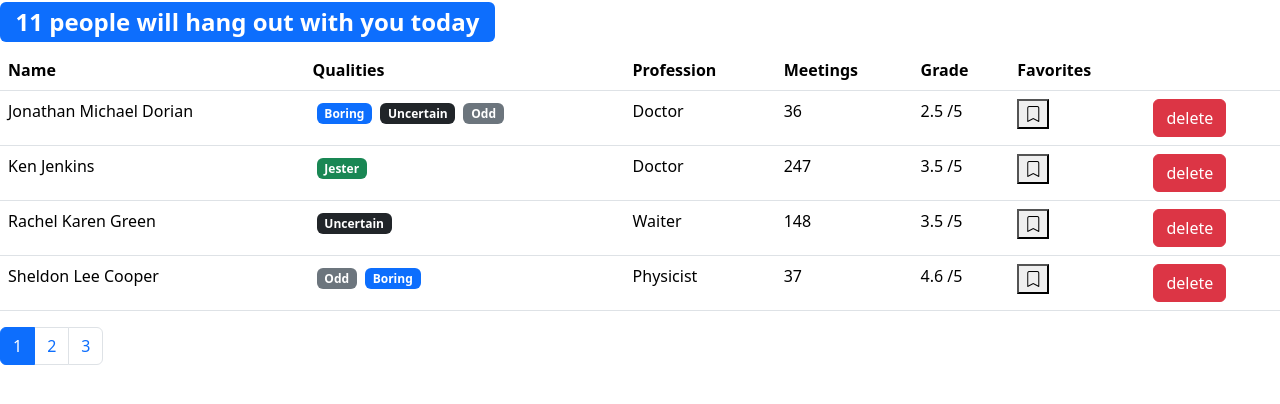
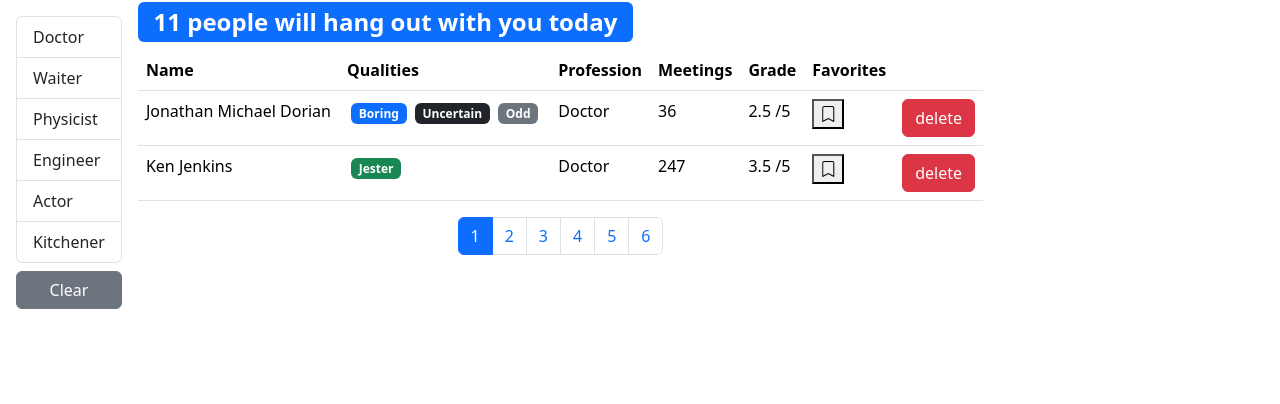
Before and after one commit to Kostya20079/fast-company-social-network, a React (Create React App) app: page /users in a window 1280 px wide. Shown: the top 404 px of the page. Built offline with nearby package versions, Linux system fonts and the light colour scheme.

Commit message:
add profession search filtering

```diff
--- a/src/app/App.js
+++ b/src/app/App.js
@@ -1,35 +1,34 @@
-import React, { useState } from "react";
+import React, { useState, useEffect } from "react";
 import Users from "./components/users";
-import SearchStatus from "./components/searchStatus";
 import api from "./api";
 
 function App() {
-  const [users, setUsers] = useState(api.users.fetchAll());
-  const handleDelete = (UserId) => {
-    setUsers(users.filter((user) => user._id !== UserId));
+  const [users, setUsers] = useState();
+  useEffect(() => {
+    api.users.fetchAll().then((data) => setUsers(data));
+  }, []);
+  const handleDelete = (userId) => {
+    setUsers(users.filter((user) => user._id !== userId));
   };
   const handleToggleBookMark = (id) => {
     setUsers(
       users.map((user) => {
         if (user._id === id) {
-          return {
-            ...user,
-            bookmark: !user.bookmark,
-          };
+          return { ...user, bookmark: !user.bookmark };
         }
         return user;
       })
     );
   };
-
   return (
-    <div className="app">
-      <SearchStatus length={users.length} />
-      <Users
-        onDelete={handleDelete}
-        onToggleBookMark={handleToggleBookMark}
-        users={users}
-      />
+    <div>
+      {users && (
+        <Users
+          onDelete={handleDelete}
+          onToggleBookMark={handleToggleBookMark}
+          users={users}
+        />
+      )}
     </div>
   );
 }
--- /dev/null
+++ b/src/app/api/fake.api/professions.api.js
@@ -0,0 +1,26 @@
+export const professionsObject = {
+  doctor: { _id: "67rdca3eeb7f6fgeed471818", name: "Doctor" },
+  waiter: { _id: "67rdca3eeb7f6fgeed471820", name: "Waiter" },
+  physics: { _id: "67rdca3eeb7f6fgeed471814", name: "Physicist" },
+  engineer: { _id: "67rdca3eeb7f6fgeed471822", name: "Engineer" },
+  actor: { _id: "67rdca3eeb7f6fgeed471824", name: "Actor" },
+  cook: { _id: "67rdca3eeb7f6fgeed471829", name: "Kitchener" },
+};
+export const professions = [
+  { _id: "67rdca3eeb7f6fgeed471818", name: "Doctor" },
+  { _id: "67rdca3eeb7f6fgeed471820", name: "Waiter" },
+  { _id: "67rdca3eeb7f6fgeed471814", name: "Physicist" },
+  { _id: "67rdca3eeb7f6fgeed471822", name: "Engineer" },
+  { _id: "67rdca3eeb7f6fgeed471824", name: "Actor" },
+  { _id: "67rdca3eeb7f6fgeed471829", name: "Kitchener" },
+];
+const fetchAll = () =>
+  new Promise((resolve) => {
+    window.setTimeout(function () {
+      resolve(professions);
+    }, 0);
+  });
+
+export default {
+  fetchAll,
+};
--- a/src/app/api/fake.api/user.api.js
+++ b/src/app/api/fake.api/user.api.js
@@ -1,11 +1,4 @@
-const professions = {
-  doctor: { _id: "67rdca3eeb7f6fgeed471818", name: "Doctor" },
-  waiter: { _id: "67rdca3eeb7f6fgeed471820", name: "Waiter" },
-  physics: { _id: "67rdca3eeb7f6fgeed471814", name: "Physicist" },
-  engineer: { _id: "67rdca3eeb7f6fgeed471822", name: "Engineer" },
-  actor: { _id: "67rdca3eeb7f6fgeed471824", name: "Actor" },
-  cook: { _id: "67rdca3eeb7f6fgeed471829", name: "Kitchener" },
-};
+import { professionsObject as professions } from "./professions.api";
 const qualities = {
   tedious: {
     _id: "67rdca3eeb7f6fgeed471198",
@@ -136,6 +129,14 @@
     bookmark: false,
   },
 ];
-export function fetchAll() {
-  return users;
-}
+
+const fetchAll = () =>
+  new Promise((resolve) => {
+    window.setTimeout(function () {
+      resolve(users);
+    }, 2000);
+  });
+
+export default {
+  fetchAll,
+};
--- /dev/null
+++ b/src/app/components/groupList.jsx
@@ -0,0 +1,60 @@
+import React from "react";
+import PropTypes from "prop-types";
+
+const GroupList = ({
+  items,
+  valueProperty,
+  contentProperty,
+  onItemSelect,
+  selectedItem,
+}) => {
+  if (!Array.isArray(items)) {
+    return (
+      <ul className="list-group">
+        {Object.keys(items).map((item) => (
+          <li
+            key={items[item][valueProperty]}
+            className={
+              "list-group-item" +
+              (items[item] === selectedItem ? " active" : "")
+            }
+            onClick={() => onItemSelect(items[item])}
+            role="button"
+          >
+            {items[item][contentProperty]}
+          </li>
+        ))}
+      </ul>
+    );
+  }
+  return (
+    <ul className="list-group">
+      {items.map((item) => (
+        <li
+          key={item[valueProperty]}
+          className={
+            "list-group-item" + (item === selectedItem ? " active" : "")
+          }
+          onClick={() => onItemSelect(item)}
+          role="button"
+        >
+          {item[contentProperty]}
+        </li>
+      ))}
+    </ul>
+  );
+};
+GroupList.defaultProps = {
+  valueProperty: "_id",
+  contentProperty: "name",
+};
+
+GroupList.propTypes = {
+  items: PropTypes.arrayOf(PropTypes.object).isRequired,
+  valueProperty: PropTypes.string,
+  contentProperty: PropTypes.string,
+  onItemSelect: PropTypes.func.isRequired,
+  selectedItem: PropTypes.oneOfType([PropTypes.object, PropTypes.string]),
+};
+
+export default GroupList;
--- a/src/app/components/qualitie.jsx
+++ b/src/app/components/quality.jsx
@@ -1,13 +1,13 @@
 import React from "react";
 import PropTypes from "prop-types";
 
-const Qualitie = ({ color, name }) => {
+const Quality = ({ color, name }) => {
   return <span className={"badge m-1 bg-" + color}>{name}</span>;
 };
 
-Qualitie.propTypes = {
+Quality.propTypes = {
   color: PropTypes.string.isRequired,
   name: PropTypes.string.isRequired,
 };
 
-export default Qualitie;
+export default Quality;
--- a/src/app/components/user.jsx
+++ b/src/app/components/user.jsx
@@ -1,5 +1,5 @@
 import React from "react";
-import Qualitie from "./qualitie";
+import Qualitie from "./quality";
 import BookMark from "./bookmark";
 import PropTypes from "prop-types";
 
--- a/src/app/components/users.jsx
+++ b/src/app/components/users.jsx
@@ -1,19 +1,64 @@
-import React, { useState } from "react";
+import React, { useState, useEffect } from "react";
+import PropTypes from "prop-types";
 import Pagination from "./pagination";
+import paginate from "../utils/paginate";
 import User from "./user";
-import paginate from "../utils/paginate";
-import PropTypes from "prop-types";
+import api from "../api";
+import GroupList from "./groupList";
+import SearchStatus from "./searchStatus";
 
-const Users = ({ users, ...rest }) => {
-  const count = users.length;
-  const pageSize = 4;
+const Users = ({ users: allUsers, ...rest }) => {
   const [currentPage, setCurrentPage] = useState(1);
+  const [professions, setProfession] = useState();
+  const [selectedProf, setSelectedProf] = useState();
+
+  const pageSize = 2;
+  useEffect(() => {
+    api.professions.fetchAll().then((data) => setProfession(data));
+  }, []);
+  useEffect(() => {
+    setCurrentPage(1);
+  }, [selectedProf]);
+
+  const handleProfessionSelect = (item) => {
+    setSelectedProf(item);
+  };
+
   const handlePageChange = (pageIndex) => {
     setCurrentPage(pageIndex);
   };
-  const usersCrop = paginate(users, currentPage, pageSize);
+  console.log(allUsers);
+  const filteredUsers = selectedProf
+    ? allUsers.filter((user) => {
+        console.log(user.profession);
+        console.log(selectedProf);
+        return JSON.stringify(user.profession) === JSON.stringify(selectedProf);
+      })
+    : allUsers;
+
+  const count = filteredUsers.length;
+  const usersCrop = paginate(filteredUsers, currentPage, pageSize);
+  const clearFilter = () => {
+    setSelectedProf();
+  };
+
   return (
-    <>
+    <div className="d-flex">
+      {professions && (
+        <div className="d-flex flex-column flex-shrink-0 p-3">
+          <GroupList
+            selectedItem={selectedProf}
+            items={professions}
+            onItemSelect={handleProfessionSelect}
+          />
+          <button className="btn btn-secondary mt-2" onClick={clearFilter}>
+            {" "}
+            Clear
+          </button>
+        </div>
+      )}
+      <div className="d-flex flex-column">
+        <SearchStatus length={count} />
         {count > 0 && (
           <table className="table">
             <thead>
@@ -29,23 +74,26 @@
             </thead>
             <tbody>
               {usersCrop.map((user) => (
-              <User key={user._id} {...rest} {...user} />
+                <User {...rest} {...user} key={user._id} />
               ))}
             </tbody>
           </table>
         )}
+        <div className="d-flex justify-content-center">
           <Pagination
             itemsCount={count}
             pageSize={pageSize}
             currentPage={currentPage}
             onPageChange={handlePageChange}
           />
-    </>
+        </div>
+      </div>
+    </div>
   );
 };
 
 Users.propTypes = {
-  users: PropTypes.arrayOf(PropTypes.object).isRequired,
+  users: PropTypes.arrayOf(PropTypes.shape({})).isRequired,
 };
 
 export default Users;
```
Also changed, not shown: src/app/api/index.js (+6 -4 lines). Lines whose indentation alone changed are shown as unchanged.
